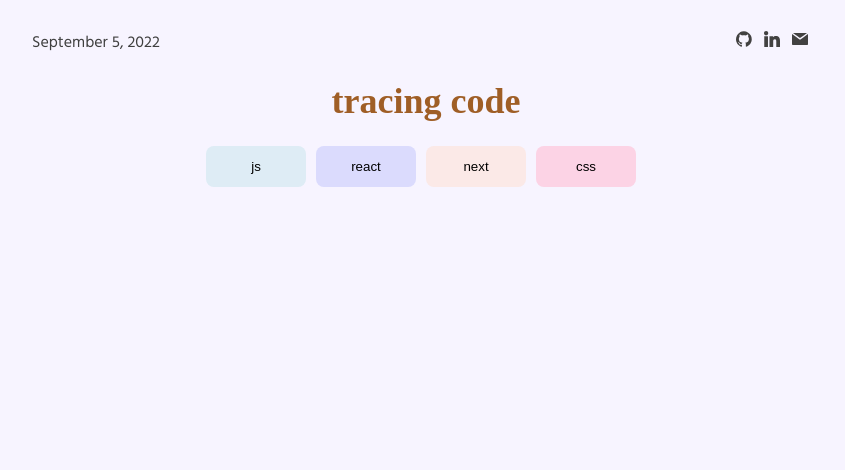
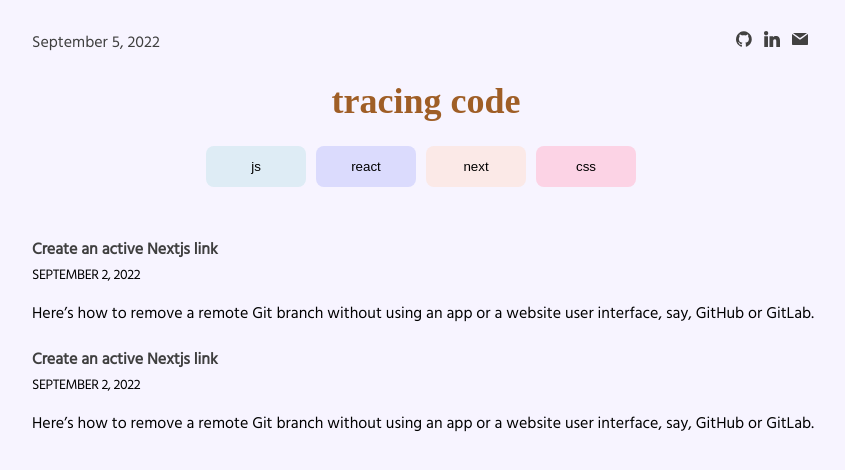
Before and after one commit to gathoni-k/tracing-code, a Next.js app: page / in a window 1280 px wide. Shown: the top 470 px of the page, without its empty margins (214-1059 px from the left). Built offline with nearby package versions, Linux system fonts and the light colour scheme; a web font is replaced by a local one.

Commit message:
Add article card

```diff
--- /dev/null
+++ b/components/ArticleCard/ArticleCard.tsx
@@ -0,0 +1,17 @@
+import styles from "./articlecard.module.css"
+export default function ArticleCard() {
+  return (
+    <div className={styles.container}>
+        <div className={styles.header}>
+            <div className={styles.heading}>Create an active Nextjs link</div>
+            <div className={styles.date}>
+                SEPTEMBER 2, 2022
+            </div>
+        </div>
+        <div className="preview">
+        Here&rsquo;s how to remove a remote Git branch without using an app or a website user interface, say, GitHub or GitLab.
+        </div>
+
+    </div>
+  )
+}
--- /dev/null
+++ b/components/ArticleCard/articlecard.module.css
@@ -0,0 +1,18 @@
+.header {
+  margin-bottom: 1.2rem;
+}
+
+.heading {
+  font-weight: 700;
+  color: #3f3f3f;
+  cursor: pointer;
+}
+.heading:hover {
+  text-decoration: underline;
+  color: #9f5e26;
+}
+.date {
+  font-size: 14px;
+  letter-spacing: -0.44351px;
+  line-height: 26px;
+}
--- a/pages/index.tsx
+++ b/pages/index.tsx
@@ -1,5 +1,6 @@
 import type { NextPage } from 'next'
 import Head from 'next/head'
+import ArticleCard from '../components/ArticleCard/ArticleCard'
 import Date from '../components/Date/Date'
 import Header from '../components/Header/Header'
 import Pill from '../components/Pill/Pill'
@@ -26,7 +27,11 @@
         <Pill text="next" background='#FBE9E7'/>
         <Pill text="css" background='#FCD3E5'/>
         </div>
+        <div className={styles.articles}>
+        <ArticleCard/>
+        <ArticleCard/>
 
+        </div>
       </main>
     </div>
   )
--- a/styles/Home.module.css
+++ b/styles/Home.module.css
@@ -1,16 +1,7 @@
 .container {
   padding: 3rem 3rem;
 }
-@media (min-width: 768px) {
-  .container {
-    padding: 3rem 7rem;
-  }
-}
-@media (min-width: 1024px) {
-  .container {
-    padding: 3rem 12rem;
-  }
-}
+
 .upperSection {
   display: flex;
   justify-content: space-between;
@@ -23,3 +14,29 @@
 .categoryWrapper > * {
   margin-right: 1rem;
 }
+.articles {
+  display: flex;
+  flex-direction: column;
+  justify-content: center;
+  width: 80vw;
+  margin: 3rem auto;
+}
+.articles > * {
+  margin-top: 2rem;
+}
+@media (min-width: 768px) {
+  .container {
+    padding: 3rem 7rem;
+  }
+  .articles {
+    width: 70vw;
+  }
+}
+@media (min-width: 1024px) {
+  .container {
+    padding: 3rem 12rem;
+  }
+  /* .articles {
+    padding: 0 24rem;
+  } */
+}
```
